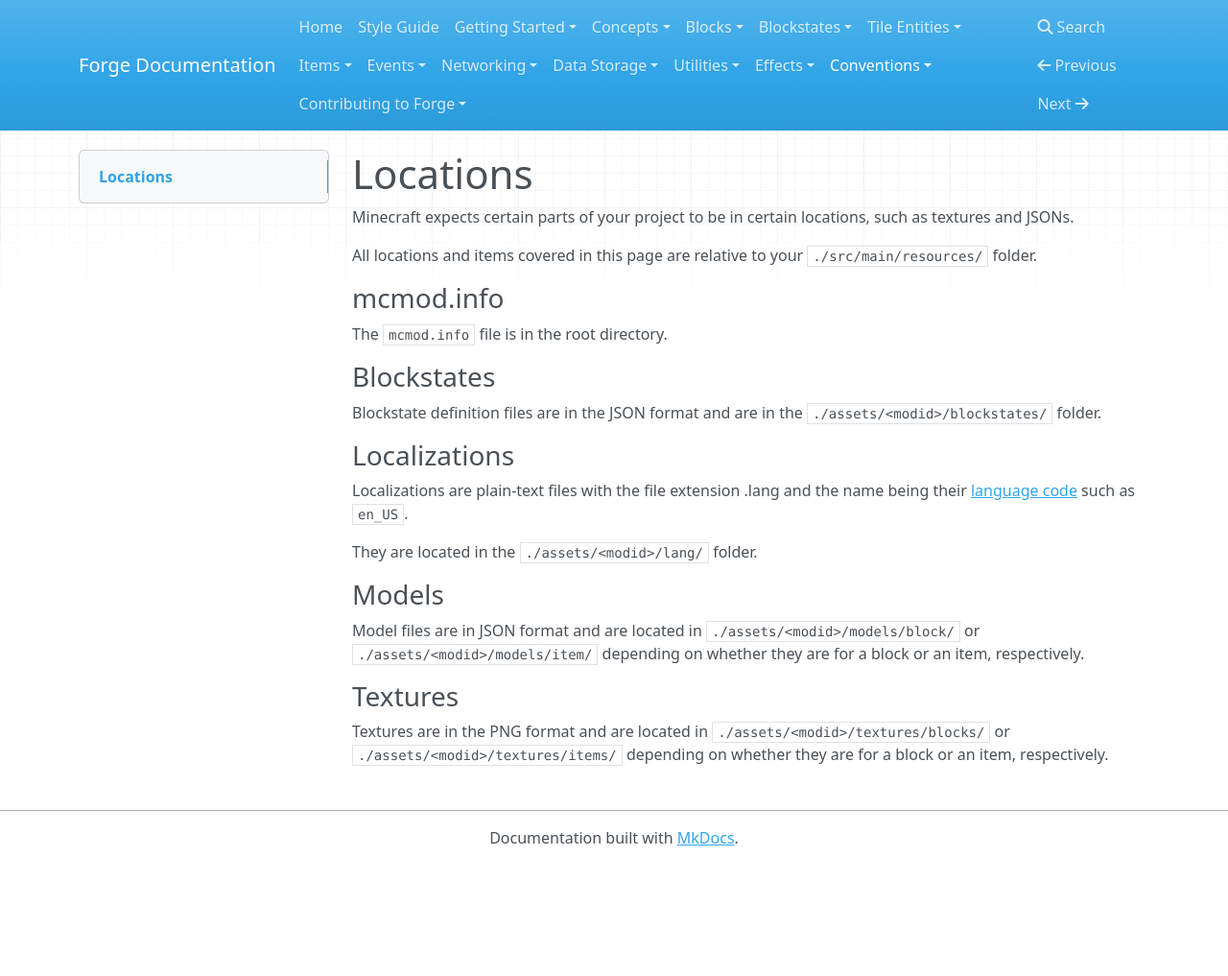
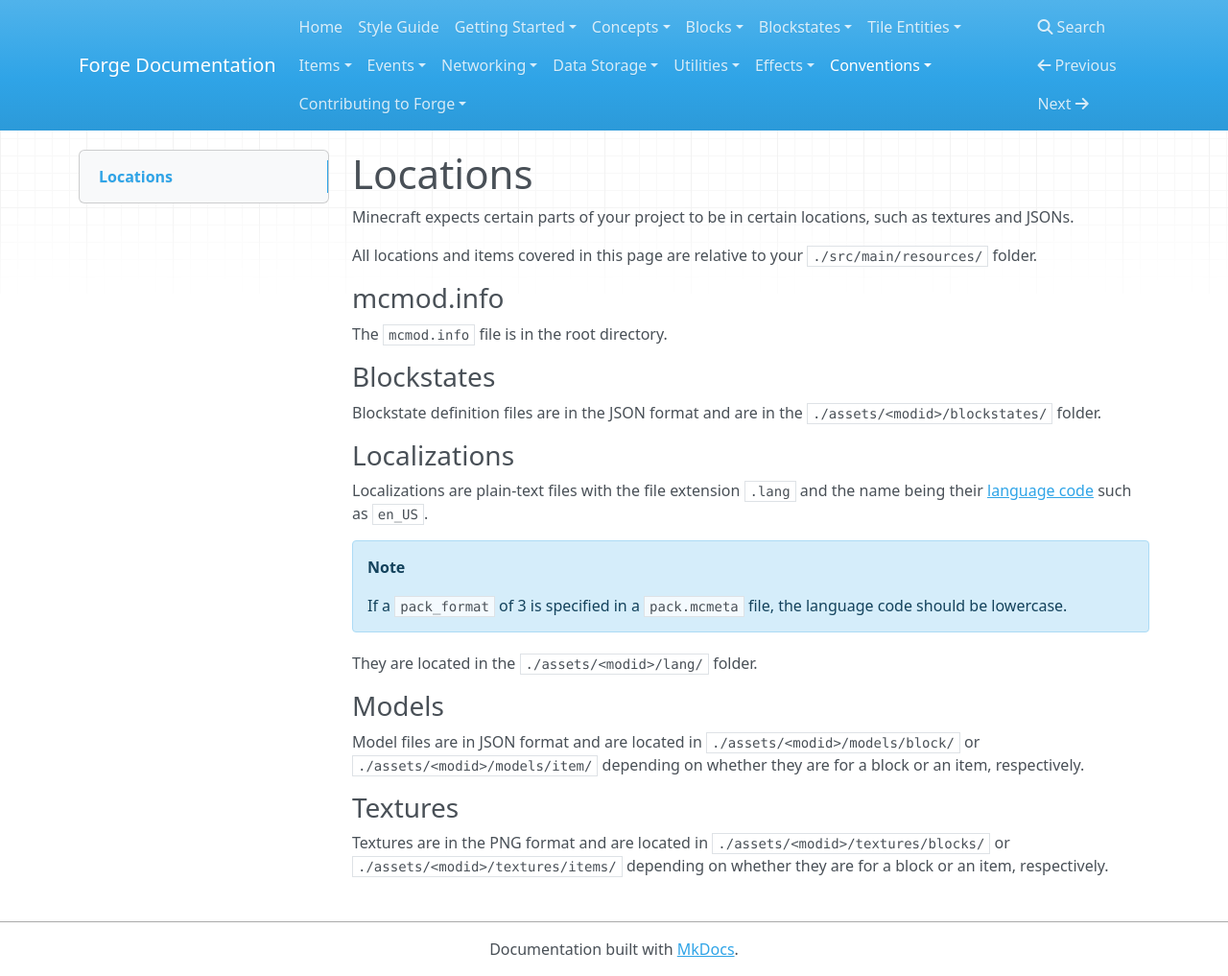
Before and after one commit to MinecraftForge/Documentation, an MkDocs documentation site: the page built from docs/conventions/locations.md, in a window 1280 px wide and 1017 px high. Shown: the whole window at 96% size. Built offline with MkDocs 1.6.1, drawn with Linux system fonts in a browser that asks for light colours; nearby versions of some CDN libraries; old or Windows-style settings are respelled for this version of MkDocs.

Commit message:
Add a note about lang file names with pack_format 3
This'll do until 1.13 when we have to rewrite this for the new json format, anyways.

```diff
--- a/docs/conventions/locations.md
+++ b/docs/conventions/locations.md
@@ -15,7 +15,11 @@ Blockstate definition files are in the JSON format and are in the `./assets/<mod
 
 ### Localizations
 
-Localizations are plain-text files with the file extension .lang and the name being their [language code](https://msdn.microsoft.com/en-us/library/ee825488(v=cs.20).aspx) such as `en_US`.
+Localizations are plain-text files with the file extension `.lang` and the name being their [language code](https://msdn.microsoft.com/en-us/library/ee825488(v=cs.20).aspx) such as `en_US`.
+
+!!! note
+
+    If a `pack_format` of 3 is specified in a `pack.mcmeta` file, the language code should be lowercase.
 
 They are located in the `./assets/<modid>/lang/` folder.
 
```
